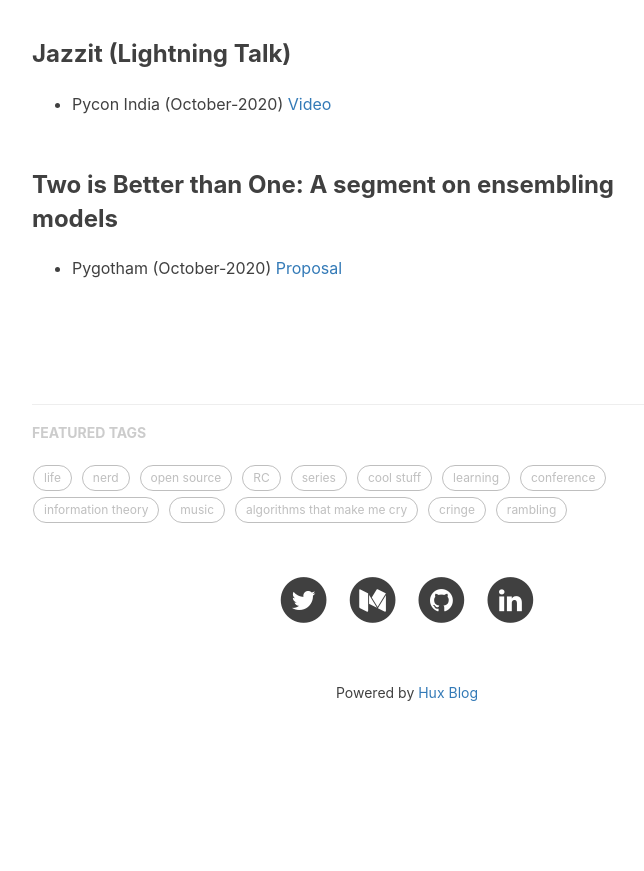
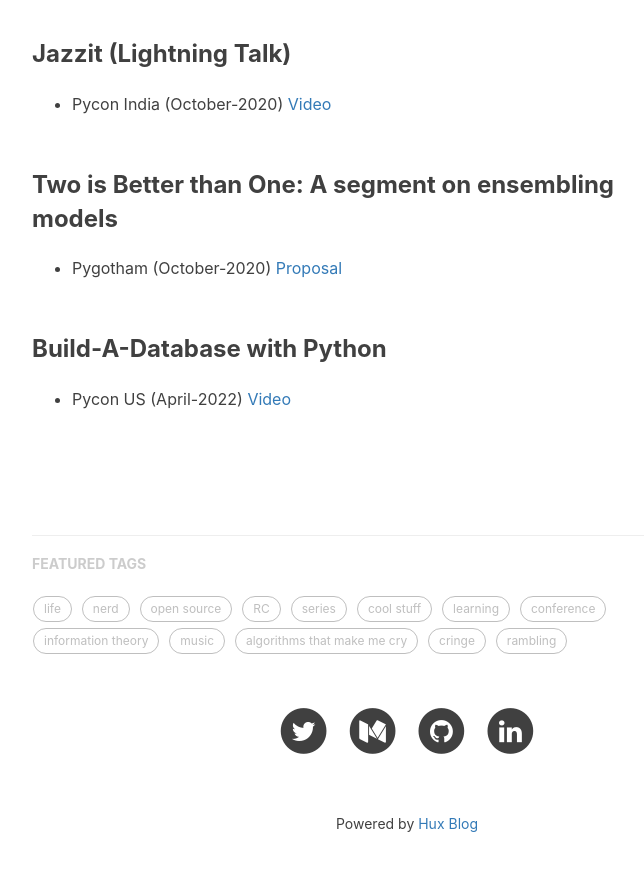
Before and after one commit to Sangarshanan/sangarshanan.github.io, a Jekyll site: the page built from talks.html, in a window 1280 px wide and 900 px high, scrolled down 910 px. Shown: the top 871 px of the window, without its empty margins (233-877 px from the left). Built offline with Jekyll 4.4.1, drawn with Linux system fonts in a browser that asks for light colours; nearby versions of some CDN libraries; comment, search, counter and statistics services are not loaded; before the commit the page ends 1680 px from its top, so only the background shows below that.

Commit message:
pycon us

```diff
--- a/_includes/talks/talks.md
+++ b/_includes/talks/talks.md
@@ -19,3 +19,7 @@ I have a mouth and sometimes words come out of it, I sometimes stammer when nerv
 ### Two is Better than One: A segment on ensembling models
 
 * Pygotham (October-2020)  <a href="http://2020.pygotham.tv/talks/two-is-better-than-one-a-segment-on-ensembling-models/">Proposal</a>
+
+### Build-A-Database with Python
+
+* Pycon US (April-2022)  <a href="https://www.youtube.com/watch?v=Ay9MNXXURBc">Video</a>
```
